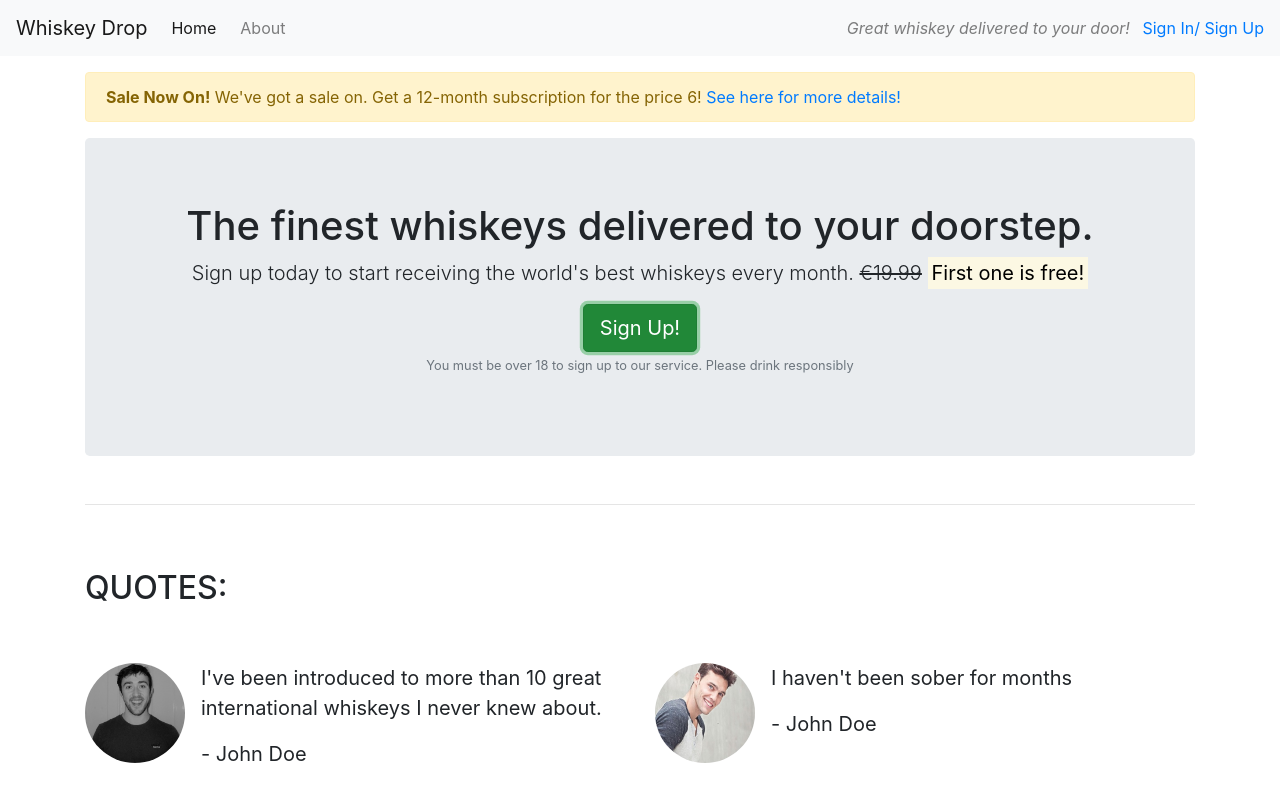
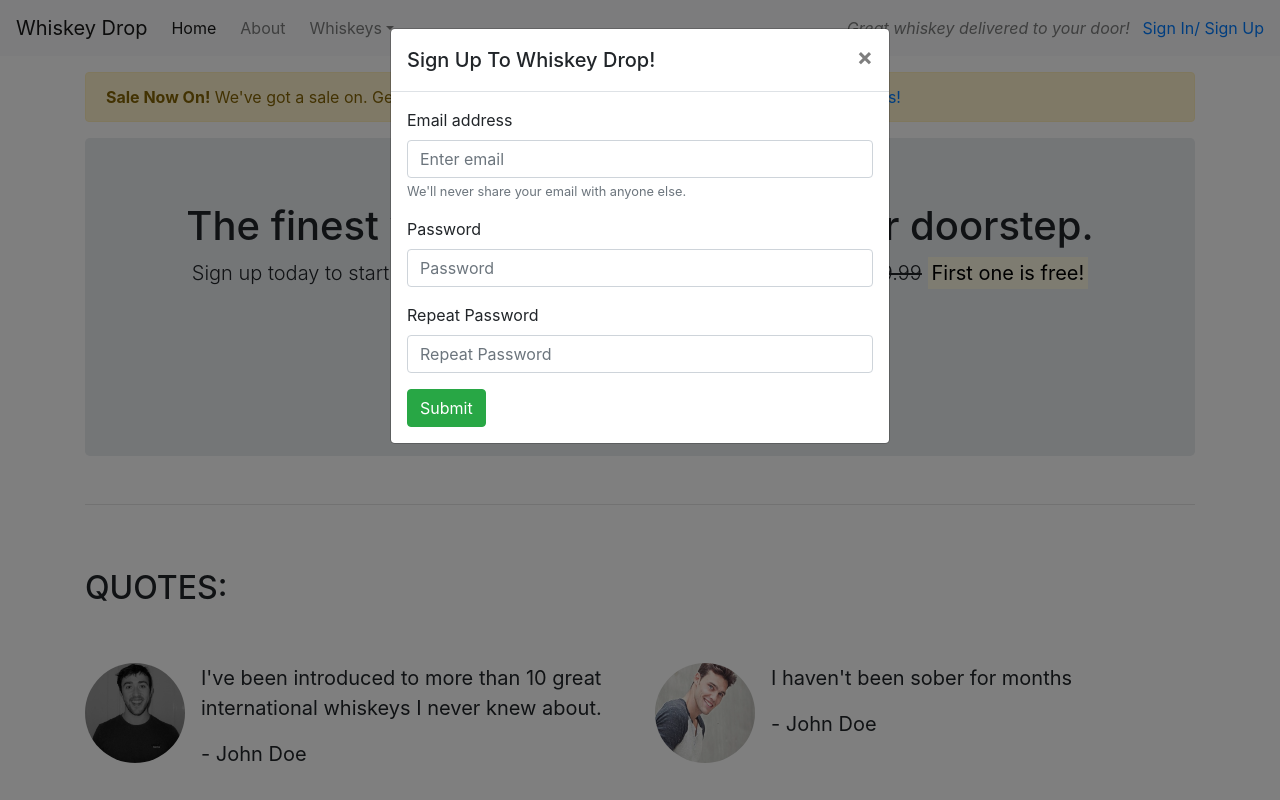
Before and after one commit to Callymags/bootstrap, a plain HTML site: page index.html in a window 1280 px wide. Both pictures are taken after a click on the button "Sign Up!". Shown: the top 800 px of the page. Drawn offline with nearby package versions, Linux system fonts and the light colour scheme.

Commit message:
Add Javascript components

```diff
--- a/index.html
+++ b/index.html
@@ -11,11 +11,28 @@
     <body>
         <nav class="navbar navbar-light bg-light navbar-expand-sm">
             <a href="" class="navbar-brand">Whiskey Drop</a>
+
+            <button class="navbar-toggler ml-auto" type="button" data-toggle="collapse" data-target="#navbarNavDropdown" aria-controls="navbarNavDropdown" aria-expanded="false" aria-label="Toggle">
+                <span class="navbar-toggler-icon"></span>
+            </button>
+
+            <div class="collapse navbar-collapse" id="navbarNavDropdown">
                 <ul class="navbar-nav mr-auto">
                     <li class="active nav-item mr-2"><a class="nav-link" href="/">Home</a></li>
                     <li class="nav-item mr-2"><a class="nav-link" href="/about">About</a></li>
+                    <li class="nav-item dropdown">
+                        <a class="nav-link dropdown-toggle" id="navbarDropdownMenuLink" data-toggle="dropdown" href="#" role="button" aria-haspopup="true" aria-expanded="false">Whiskeys</a>
+                        <div class="dropdown-menu" aria-labelledby="navbarDropdownMenuLink">
+                            <a class="dropdown-item" href="#">Irish</a>
+                            <a class="dropdown-item" href="#">Scotch</a>
+                            <a class="dropdown-item" href="#">Japanese</a>
+                            <a class="dropdown-item" href="#">American</a>
+
+                        </div>
+                    </li>
                     <li class="nav-item mr-2 d-block d-sm-none"><a class="nav-link" href="/login">Sign In / Sign Up</a></li>
                 </ul>
+            </div>
             <div class="d-none d-md-block">
                 <p class="navbar-text my-auto mr-2"><i>Great whiskey delivered to your door!</i></p>
                 <a href="/login">Sign In/ Sign Up</a>
@@ -39,7 +56,7 @@
                         <s class="d-none d-sm-inline">€19.99</s>
                         <span class="d-inline d-sm-none"><br></span>
                         <strong><mark> First one is free!</mark></strong></p>
-                    <button class="btn btn-success btn-lg">Sign Up!</button>
+                        <button class="btn btn-success btn-lg" data-toggle="modal" data-target="#signUpModal">Sign Up!</button>
                         <p class="text-muted"><small>You must be over 18 to sign up to our service. Please drink responsibly</small></p>
                     </section>
                 </div>
@@ -141,7 +158,42 @@
                     </tbody>
                 </table>
             </section>
+        </article>
 
-    </article>
+        <!-- Modal -->
+        <div class="modal" id="signUpModal" tabindex="-1" role="dialog" aria-labelledby="signUpModal">
+            <div class="modal-dialog" role="document">
+                <div class="modal-content">
+                    <div class="modal-header">
+                        <h5 class="modal-title" id="exampleModalLabel">Sign Up To Whiskey Drop!</h5>
+                        <button type="button" class="close" data-dismiss="modal" aria-label="Close">
+                        <span aria-hidden="true">&times;</span>
+                        </button>
+                    </div>
+                    <div class="modal-body">
+                        <form>
+                            <div class="form-group">
+                                <label for="exampleInputEmail1">Email address</label>
+                                <input type="email" class="form-control" id="exampleInputEmail1" aria-describedby="emailHelp" placeholder="Enter email">
+                                <small id="emailHelp" class="form-text text-muted">We'll never share your email with anyone else.</small>
+                            </div>
+                            <div class="form-group">
+                                <label for="password">Password</label>
+                                <input type="password" class="form-control" id="password" placeholder="Password">
+                            </div>
+                            <div class="form-group">
+                                <label for="repeatPassword">Repeat Password</label>
+                                <input type="password" class="form-control" id="repeatPassword" placeholder="Repeat Password">
+                            </div>
+                            <button type="submit" class="btn btn-success">Submit</button>
+                        </form>
+                    </div>
+                </div>
+            </div>
+        </div>
+        <script src="https://code.jquery.com/jquery-3.3.1.slim.min.js" integrity="sha384-q8i/X+965DzO0rT7abK41JStQIAqVgRVzpbzo5smXKp4YfRvH+8abtTE1Pi6jizo" crossorigin="anonymous"></script>
+        <script src="https://cdnjs.cloudflare.com/ajax/libs/popper.js/1.14.7/umd/popper.min.js" integrity="sha384-UO2eT0CpHqdSJQ6hJty5KVphtPhzWj9WO1clHTMGa3JDZwrnQq4sF86dIHNDz0W1" crossorigin="anonymous"></script>
+        <script src="https://stackpath.bootstrapcdn.com/bootstrap/4.3.1/js/bootstrap.min.js" integrity="sha384-JjSmVgyd0p3pXB1rRibZUAYoIIy6OrQ6VrjIEaFf/nJGzIxFDsf4x0xIM+B07jRM" crossorigin="anonymous"></script>
+
     </body>
 </html>
```
Lines whose indentation alone changed are shown as unchanged.
